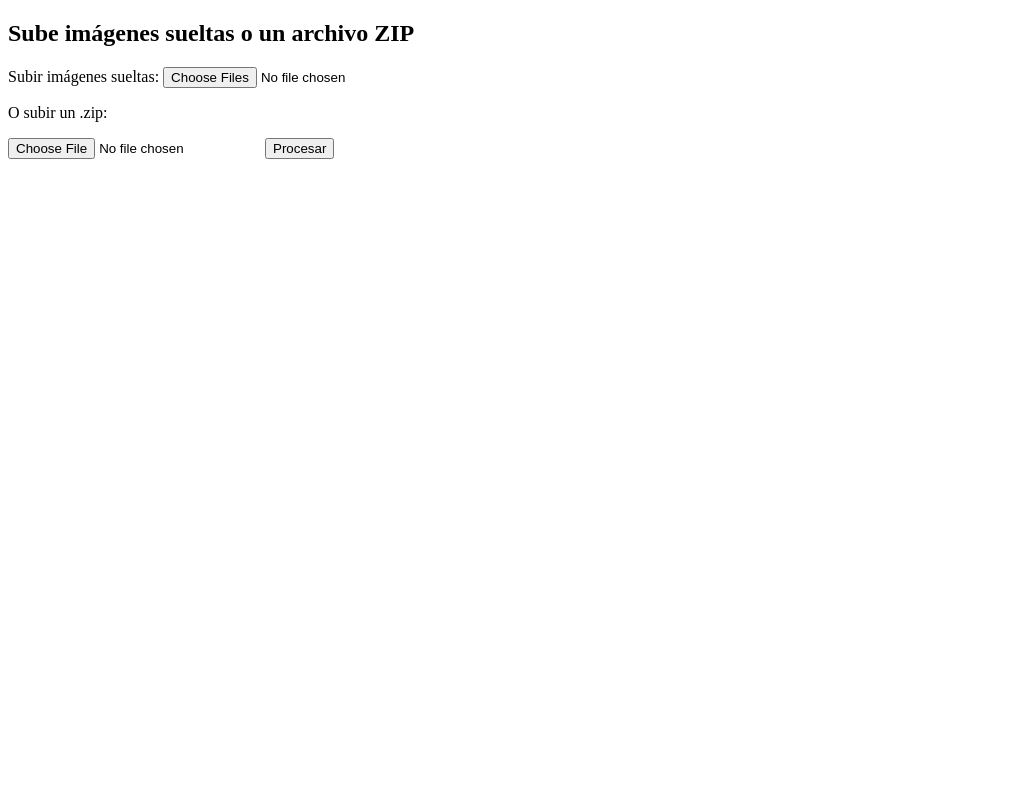
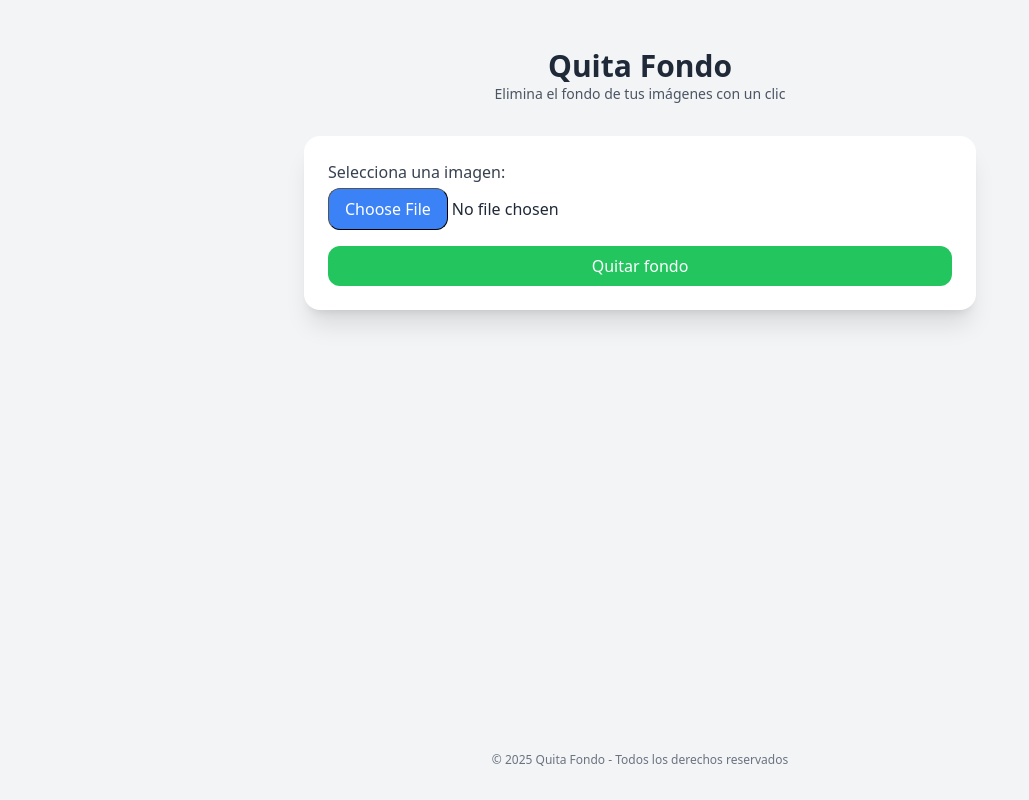
Before and after one commit to Elojandria/bg_off, a Flask app: page / in a window 1280 px wide. Shown: the whole page, without its empty margins (0-1029 px from the left). Run offline with Flask 3, Linux system fonts and the light colour scheme; some libraries are stand-ins or nearby versions.

Commit message:
Update index.html

```diff
--- a/templates/index.html
+++ b/templates/index.html
@@ -1,19 +1,79 @@
 <!DOCTYPE html>
 <html lang="es">
 <head>
-    <meta charset="UTF-8">
-    <title>Sube tus imágenes</title>
+  <meta charset="UTF-8" />
+  <meta name="viewport" content="width=device-width, initial-scale=1.0" />
+  <title>Quita Fondo</title>
+  <link rel="icon" href="/favicon.ico" />
+  <script src="https://cdn.tailwindcss.com"></script>
 </head>
-<body>
-    <h2>Sube imágenes sueltas o un archivo ZIP</h2>
-        <form method="POST" enctype="multipart/form-data" action="/upload">
-          <label>Subir imágenes sueltas:</label>
-          <input type="file" name="images" accept=".jpg,.jpeg,.png" multiple>
+<body class="bg-gray-100 text-gray-800 flex flex-col items-center min-h-screen p-4">
 
-          <p>O subir un .zip:</p>
-          <input type="file" name="zipfile" accept=".zip">
+  <!-- Encabezado -->
+  <header class="w-full max-w-2xl text-center my-8">
+    <h1 class="text-3xl font-bold">Quita Fondo</h1>
+    <p class="text-sm text-gray-600">Elimina el fondo de tus imágenes con un clic</p>
+  </header>
 
-          <button type="submit">Procesar</button>
-        </form>
+  <!-- Contenedor principal -->
+  <main class="w-full max-w-2xl bg-white shadow-xl rounded-2xl p-6">
+    <form id="uploadForm" class="space-y-4">
+
+      <!-- Carga de archivo -->
+      <label class="block">
+        <span class="text-gray-700">Selecciona una imagen:</span>
+        <input type="file" name="image" accept="image/*"
+               class="mt-1 block w-full file:py-2 file:px-4 file:border file:rounded-xl file:bg-blue-500 file:text-white hover:file:bg-blue-600"/>
+      </label>
+
+      <!-- Botón de subir -->
+      <button type="submit"
+              class="w-full bg-green-500 text-white py-2 px-4 rounded-xl hover:bg-green-600 transition">
+        Quitar fondo
+      </button>
+
+      <!-- Barra de progreso -->
+      <div id="progressBar" class="w-full bg-gray-200 rounded-full h-4 hidden">
+        <div id="progressFill" class="bg-green-500 h-4 rounded-full transition-all duration-300" style="width: 0%;"></div>
+      </div>
+
+      <!-- Mensajes -->
+      <div id="message" class="text-center text-sm mt-2 hidden"></div>
+    </form>
+  </main>
+
+  <!-- Footer -->
+  <footer class="mt-auto py-4 text-xs text-gray-500">
+    © 2025 Quita Fondo - Todos los derechos reservados
+  </footer>
+
+  <!-- Script para manejar progreso y mensajes -->
+  <script>
+    const form = document.getElementById('uploadForm');
+    const progressBar = document.getElementById('progressBar');
+    const progressFill = document.getElementById('progressFill');
+    const message = document.getElementById('message');
+
+    form.addEventListener('submit', async (e) => {
+      e.preventDefault();
+
+      progressBar.classList.remove('hidden');
+      message.classList.add('hidden');
+      progressFill.style.width = '10%';
+
+      // Simulación de progreso (reemplazar con lógica real)
+      setTimeout(() => progressFill.style.width = '50%', 500);
+      setTimeout(() => progressFill.style.width = '100%', 1500);
+
+      // Simula respuesta (reemplaza con tu llamada a Replicate)
+      setTimeout(() => {
+        message.textContent = '✅ Imagen procesada con éxito.';
+        message.className = 'text-green-600 text-center text-sm mt-2';
+        message.classList.remove('hidden');
+        progressBar.classList.add('hidden');
+      }, 2000);
+    });
+  </script>
+
 </body>
 </html>
```
